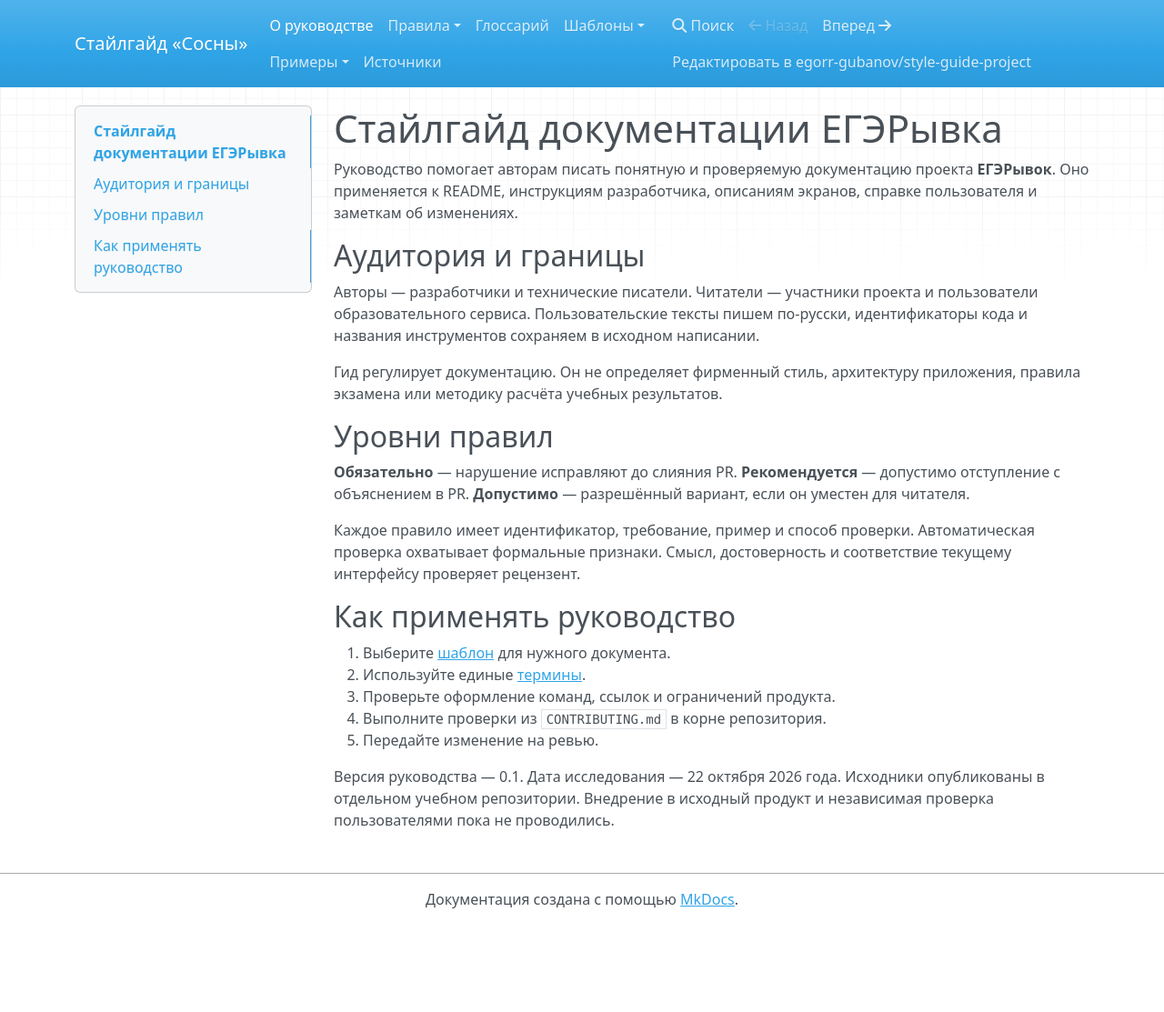
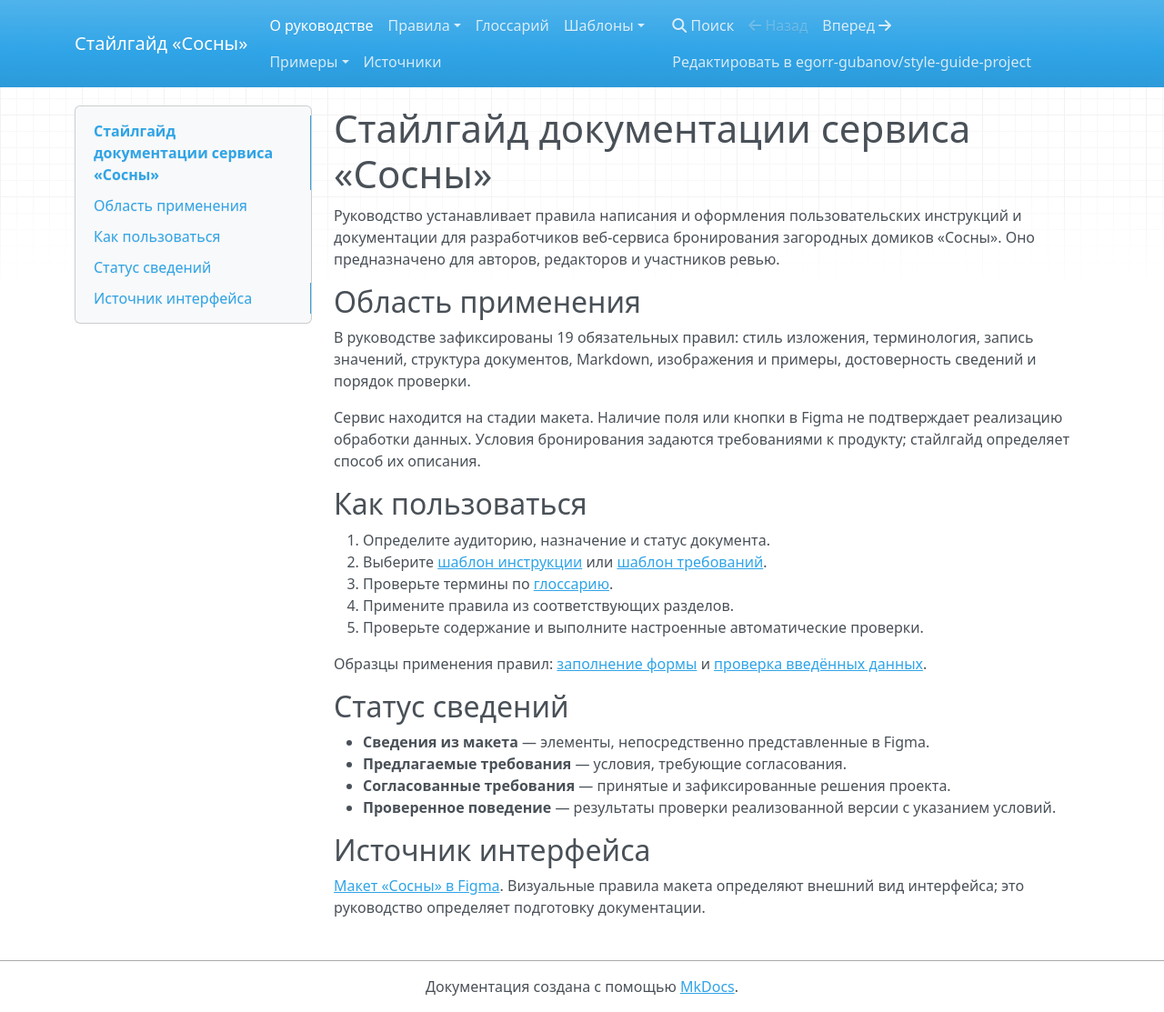
Before and after one commit to egorr-gubanov/style-guide-project, an MkDocs documentation site: the page built from docs/index.md, in a window 1280 px wide and 1113 px high. Shown: the whole window at 91% size. Built offline with MkDocs 1.6.1, drawn with Linux system fonts in a browser that asks for light colours; nearby versions of some CDN libraries.

```diff
--- a/docs/index.md
+++ b/docs/index.md
@@ -1,36 +1,40 @@
-# Стайлгайд документации ЕГЭРывка
+# Стайлгайд документации сервиса «Сосны»
 
-Руководство помогает авторам писать понятную и проверяемую документацию проекта
-**ЕГЭРывок**. Оно применяется к README, инструкциям разработчика, описаниям экранов,
-справке пользователя и заметкам об изменениях.
+Руководство устанавливает правила написания и оформления пользовательских инструкций
+и документации для разработчиков веб-сервиса бронирования загородных домиков «Сосны».
+Оно предназначено для авторов, редакторов и участников ревью.
 
-## Аудитория и границы
+## Область применения
 
-Авторы — разработчики и технические писатели. Читатели — участники проекта и
-пользователи образовательного сервиса. Пользовательские тексты пишем по-русски,
-идентификаторы кода и названия инструментов сохраняем в исходном написании.
+В руководстве зафиксированы 19 обязательных правил: стиль изложения, терминология,
+запись значений, структура документов, Markdown, изображения и примеры,
+достоверность сведений и порядок проверки.
 
-Гид регулирует документацию. Он не определяет фирменный стиль, архитектуру
-приложения, правила экзамена или методику расчёта учебных результатов.
+Сервис находится на стадии макета. Наличие поля или кнопки в Figma не подтверждает
+реализацию обработки данных. Условия бронирования задаются требованиями к продукту;
+стайлгайд определяет способ их описания.
 
-## Уровни правил
+## Как пользоваться
 
-**Обязательно** — нарушение исправляют до слияния PR.
-**Рекомендуется** — допустимо отступление с объяснением в PR.
-**Допустимо** — разрешённый вариант, если он уместен для читателя.
+1. Определите аудиторию, назначение и статус документа.
+2. Выберите [шаблон инструкции](templates/user-guide.md)
+   или [шаблон требований](templates/requirements.md).
+3. Проверьте термины по [глоссарию](glossary.md).
+4. Примените правила из соответствующих разделов.
+5. Проверьте содержание и выполните настроенные автоматические проверки.
 
-Каждое правило имеет идентификатор, требование, пример и способ проверки.
-Автоматическая проверка охватывает формальные признаки. Смысл, достоверность и
-соответствие текущему интерфейсу проверяет рецензент.
+Образцы применения правил: [заполнение формы](examples/booking.md)
+и [проверка введённых данных](examples/form-validation.md).
 
-## Как применять руководство
+## Статус сведений
 
-1. Выберите [шаблон](templates.md) для нужного документа.
-2. Используйте единые [термины](rules/terminology.md).
-3. Проверьте оформление команд, ссылок и ограничений продукта.
-4. Выполните проверки из `CONTRIBUTING.md` в корне репозитория.
-5. Передайте изменение на ревью.
+- **Сведения из макета** — элементы, непосредственно представленные в Figma.
+- **Предлагаемые требования** — условия, требующие согласования.
+- **Согласованные требования** — принятые и зафиксированные решения проекта.
+- **Проверенное поведение** — результаты проверки реализованной версии с указанием условий.
 
-Версия руководства — 0.1. Дата исследования — 22 октября 2026 года.
-Исходники опубликованы в отдельном учебном репозитории. Внедрение в исходный
-продукт и независимая проверка пользователями пока не проводились.
+## Источник интерфейса
+
+[Макет «Сосны» в Figma](https://www.figma.com/design/Hrn06cbi1J6furVPfOIbso/ЛР1).
+Визуальные правила макета определяют внешний вид интерфейса;
+это руководство определяет подготовку документации.
```
Also changed, not shown: docs/glossary.md (added, +36 -0 lines), docs/references.md (added, +12 -0 lines).
